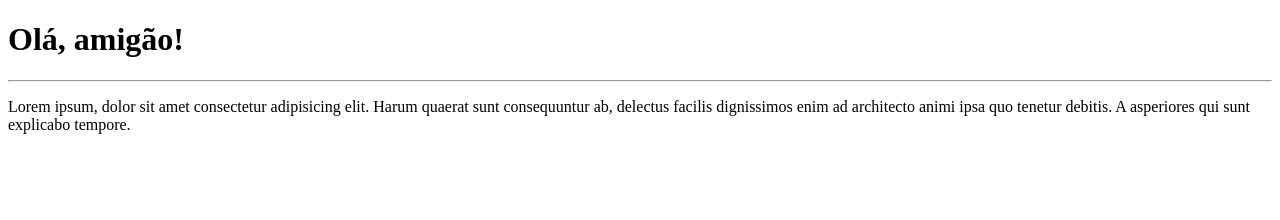
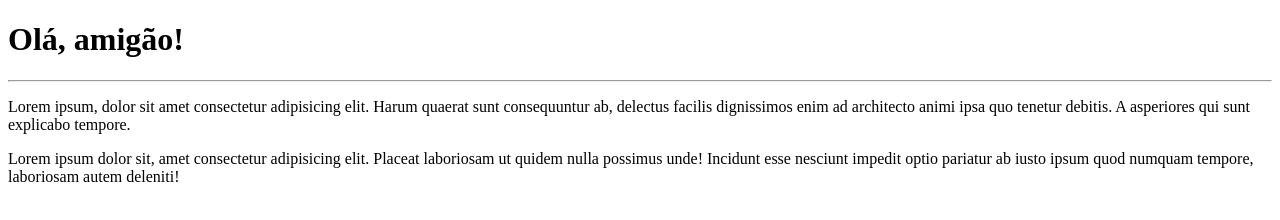
Before and after one commit to JoaoDiasDev/Repositorio_Versionado, a plain HTML site: page site-exemplo/index.html in a window 1280 px wide. Drawn offline with Linux system fonts and the light colour scheme.

Commit message:
Update index.html

```diff
--- a/site-exemplo/index.html
+++ b/site-exemplo/index.html
@@ -10,5 +10,6 @@
     <h1>Olá, amigão!</h1>
     <hr>
     <p>Lorem ipsum, dolor sit amet consectetur adipisicing elit. Harum quaerat sunt consequuntur ab, delectus facilis dignissimos enim ad architecto animi ipsa quo tenetur debitis. A asperiores qui sunt explicabo tempore.</p>
+    <p>Lorem ipsum dolor sit, amet consectetur adipisicing elit. Placeat laboriosam ut quidem nulla possimus unde! Incidunt esse nesciunt impedit optio pariatur ab iusto ipsum quod numquam tempore, laboriosam autem deleniti!</p>
 </body>
 </html>
```
